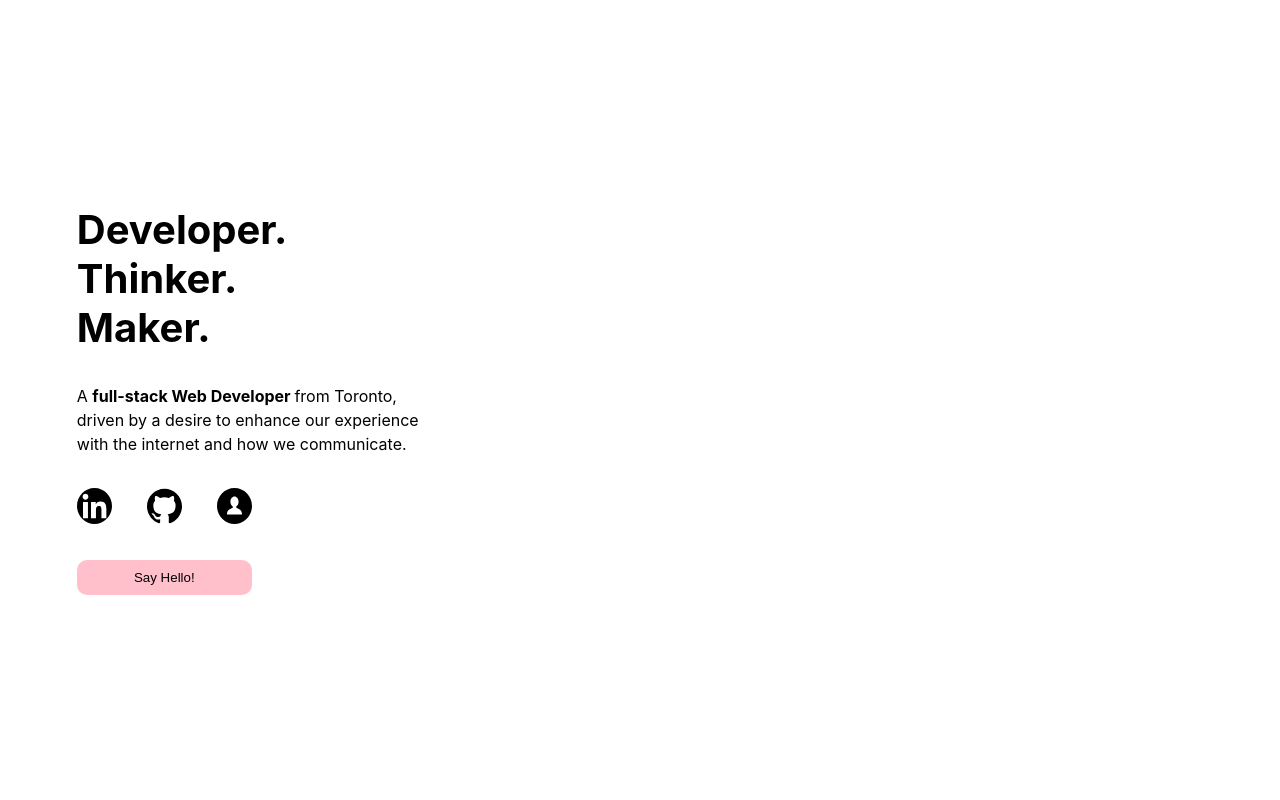
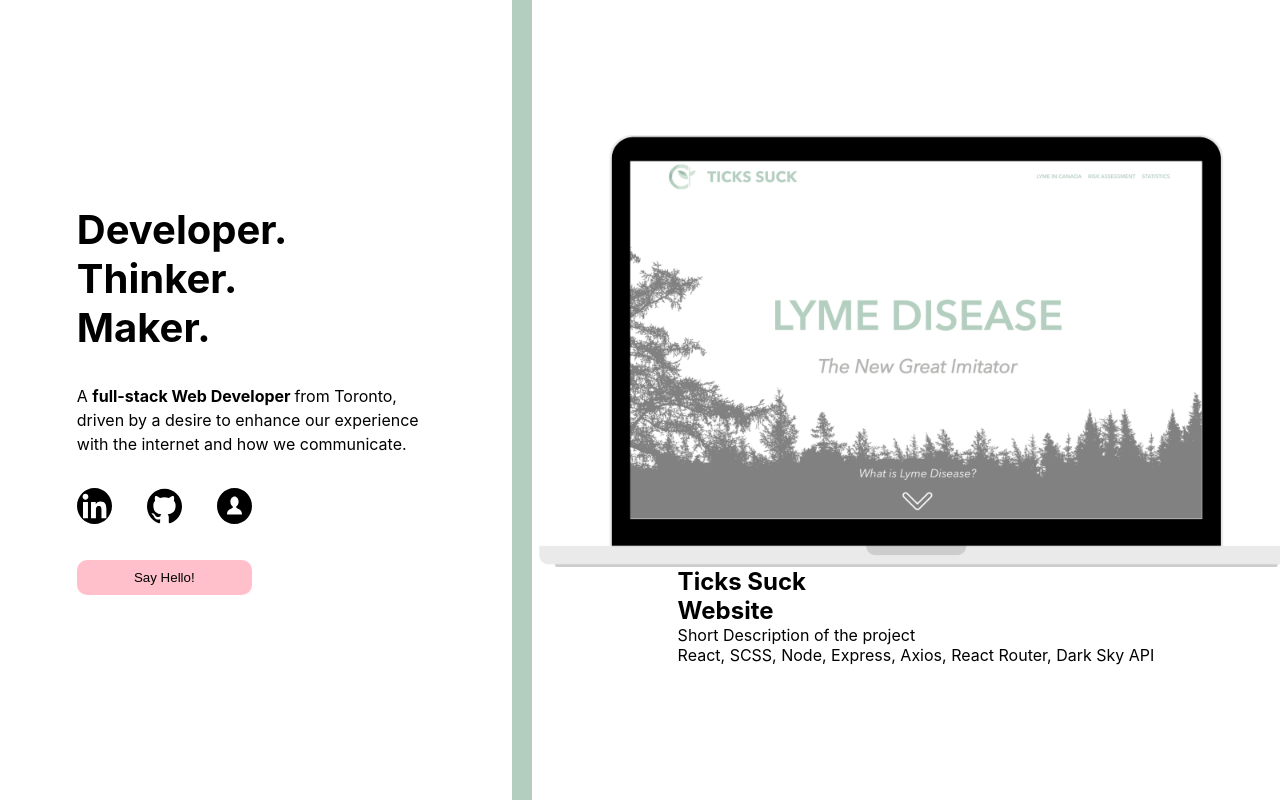
Before and after one commit to amylatimer/personal-website, a React (Create React App) app: page / in a window 1280 px wide. Shown: the top 800 px of the page. Built offline with nearby package versions, Linux system fonts and the light colour scheme.

Commit message:
added component layout

```diff
--- a/src/App.css
+++ /dev/null
@@ -1,22 +0,0 @@
-.App {
-  text-align: center;
-}
-
-.App-logo {
-  height: 40vmin;
-}
-
-.App-header {
-  background-color: #282c34;
-  min-height: 100vh;
-  display: flex;
-  flex-direction: column;
-  align-items: center;
-  justify-content: center;
-  font-size: calc(10px + 2vmin);
-  color: white;
-}
-
-.App-link {
-  color: #09d3ac;
-}
--- a/src/App.js
+++ b/src/App.js
@@ -1,11 +1,20 @@
 import React from 'react';
-import './App.css';
+import './App.scss';
 import Hero from './components/Hero/Hero';
 import Info from './components/Info/Info';
+import TicksSuck from './components/Projects/TicksSuck/TicksSuck';
 
 function App() {
   return (
     <>
+      <div className="App">
+        <Info />
+        <div className="project-container">
+          <TicksSuck />
+          <TicksSuck />
+        </div>
+
+      </div>
       {/* <div className="App">
         <header className="App-header">
           <h1>Coming Soon!</h1>
@@ -13,7 +22,7 @@ function App() {
 
       </div> */}
       {/* <Hero /> */}
-      <Info />
+
 
     </>
   );
--- /dev/null
+++ b/src/App.scss
@@ -0,0 +1,55 @@
+// .App {
+//   text-align: center;
+// }
+
+// .App-logo {
+//   height: 40vmin;
+// }
+
+// .App-header {
+//   background-color: #282c34;
+//   min-height: 100vh;
+//   display: flex;
+//   flex-direction: column;
+//   align-items: center;
+//   justify-content: center;
+//   font-size: calc(10px + 2vmin);
+//   color: white;
+// }
+
+// .App-link {
+//   color: #09d3ac;
+// }
+
+@import "./styles/base.scss";
+
+.App {
+  display: flex;
+  flex-wrap: wrap;
+
+  @include tablet-view {
+    flex-wrap: nowrap;
+  }
+}
+
+// .info {
+//   position: fixed;
+//   left: 0px;
+//   top: 0px;
+//   right: 552px;
+//   bottom: 0px;
+// }
+
+.project-container {
+  //width: 100vw;
+
+  @include tablet-view {
+    width: 60vw;
+    position: static;
+    overflow: visible;
+    width: 60%;
+    //max-width: 1200px;
+    //margin-left: 40%;
+    float: none;
+  }
+}
--- a/src/components/Info/Info.scss
+++ b/src/components/Info/Info.scss
@@ -9,14 +9,25 @@
   height: 100vh;
 
   @include tablet-view {
-    width: 40vw;
+    width: 40%;
   }
   &__container {
     width: 100%;
-    height: 100%;
+    height: 100vh;
     display: flex;
     justify-content: center;
     //background-color: #efefef;
+
+    @include tablet-view {
+      position: fixed;
+
+      width: 40vw;
+
+      //left: -120px;
+      //top: 0px;
+      //right: 552px;
+      //bottom: 0px;
+    }
   }
 
   &__text-container {
--- a/src/components/Projects/TicksSuck/TicksSuck.js
+++ b/src/components/Projects/TicksSuck/TicksSuck.js
@@ -1,5 +1,7 @@
 import React from 'react';
 import './TicksSuck.scss';
+
+import desk from '../../../assets/images/ticksSuck/ts-desk.svg';
 
 class TicksSuck extends React.Component {
     state = {}
@@ -7,7 +9,17 @@ class TicksSuck extends React.Component {
         return (
             <section className="project">
                 <div className="project__container">
+                    <div className="project__image-container">
+                        <img className="project__image--desk" src={desk} alt="" />
+                        {/* <img className="project__image--tablet" src={} alt="" /> */}
+                    </div>
+                    <div className="project__text-container">
+                        <h1 className="project__title">Ticks Suck</h1>
+                        <h2 className="project__type">Website</h2>
+                        <p className="project__info">Short Description of the project</p>
+                        <p className="project__tech">React, SCSS, Node, Express, Axios, React Router, Dark Sky API</p>
 
+                    </div>
                 </div>
 
             </section>
--- a/src/components/Projects/TicksSuck/TicksSuck.scss
+++ b/src/components/Projects/TicksSuck/TicksSuck.scss
@@ -1,3 +1,46 @@
 // Ticks Suck Scss
 
 @import "../../../styles/base.scss";
+
+.project {
+  width: 100%;
+  height: 100vh;
+  //background-color: #efefef;
+  border-left: 20px solid #b3cebf;
+
+  @include tablet-view {
+    width: 60vw;
+  }
+  &__container {
+    width: 100%;
+    height: 100%;
+    display: flex;
+    flex-direction: column;
+    justify-content: center;
+    align-items: center;
+  }
+
+  &__image-container {
+    display: flex;
+    justify-content: center;
+  }
+
+  &__image--desk {
+    width: 100%;
+  }
+
+  &__text-container {
+  }
+
+  &__title {
+  }
+
+  &__type {
+  }
+
+  &__info {
+  }
+
+  &__tech {
+  }
+}
```
